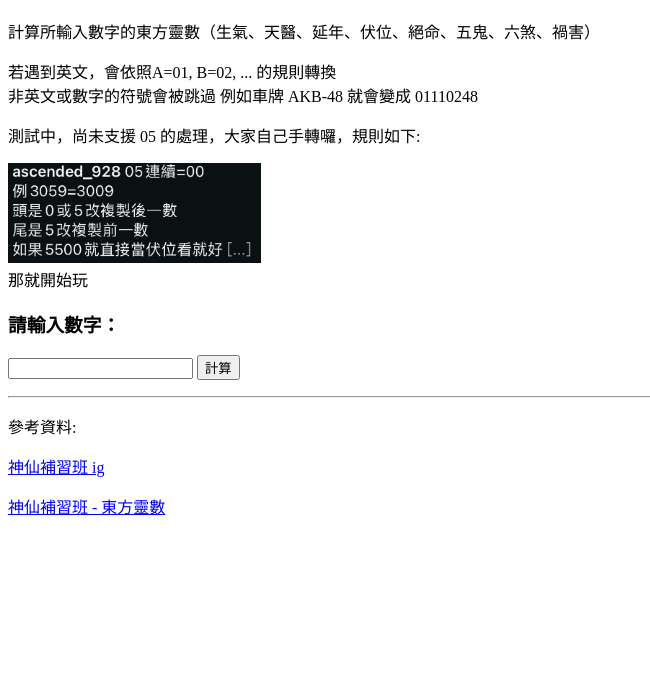
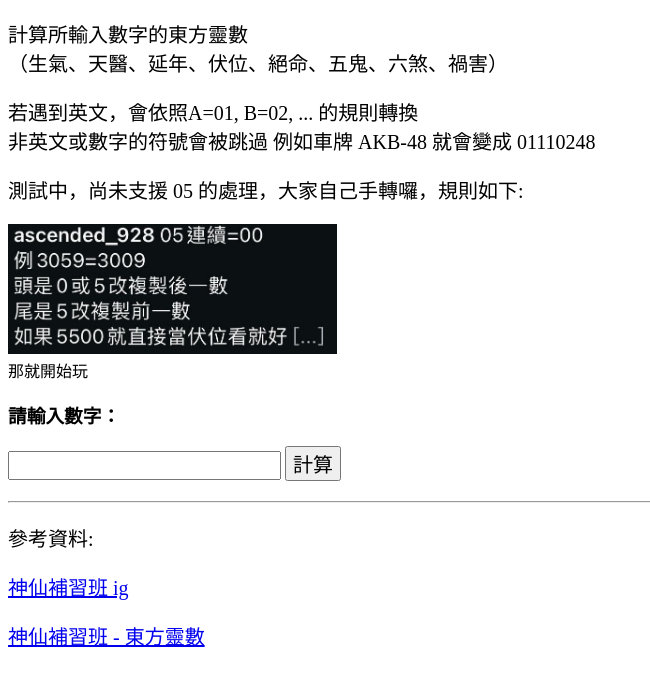
Before and after one commit to lockercho/east-num-calculator, a plain HTML site: page index.html in a window 1280 px wide. Shown: the part 70-756 px from the top of the page, without its empty margins (0-650 px from the left). Drawn offline with Linux system fonts and the light colour scheme.

Commit message:
style: adjust font size

```diff
--- a/index.html
+++ b/index.html
@@ -3,22 +3,30 @@
 
 <head>
     <title>東方靈數（好命密碼）計算器</title>
+    <meta name="viewport" content="width=device-width, initial-scale=1, minimum-scale=1, maximum-scale=1">
 </head>
+<style>
+    p,
+    input,
+    button {
+        font-size: 20px;
+    }
+</style>
 
 <body>
     <h1>東方靈數（好命密碼）計算器</h1>
-    <p>計算所輸入數字的東方靈數（生氣、天醫、延年、伏位、絕命、五鬼、六煞、禍害）</p>
+    <p>計算所輸入數字的東方靈數<br>（生氣、天醫、延年、伏位、絕命、五鬼、六煞、禍害）</p>
     <p>
         若遇到英文，會依照A=01, B=02, ... 的規則轉換
         <br />非英文或數字的符號會被跳過
         例如車牌 AKB-48 就會變成 01110248
     </p>
     <p>測試中，尚未支援 05 的處理，大家自己手轉囉，規則如下:</p>
-    <img height="100" src="05_ref.jpg" />
+    <img height="130" src="05_ref.jpg" />
     <br />
     那就開始玩
     <h3 for="numberInput">請輸入數字：</h3>
-    <input type="text" id="numberInput" oninput="skipNonHalfWidthNumbers()">
+    <input type="text" id="numberInput" oninput="skipNonHalfWidthNumbers()" style="font-size: 20px;">
     <button onclick="calculate()">計算</button>
     <p id="result"></p>
     <hr />
```
